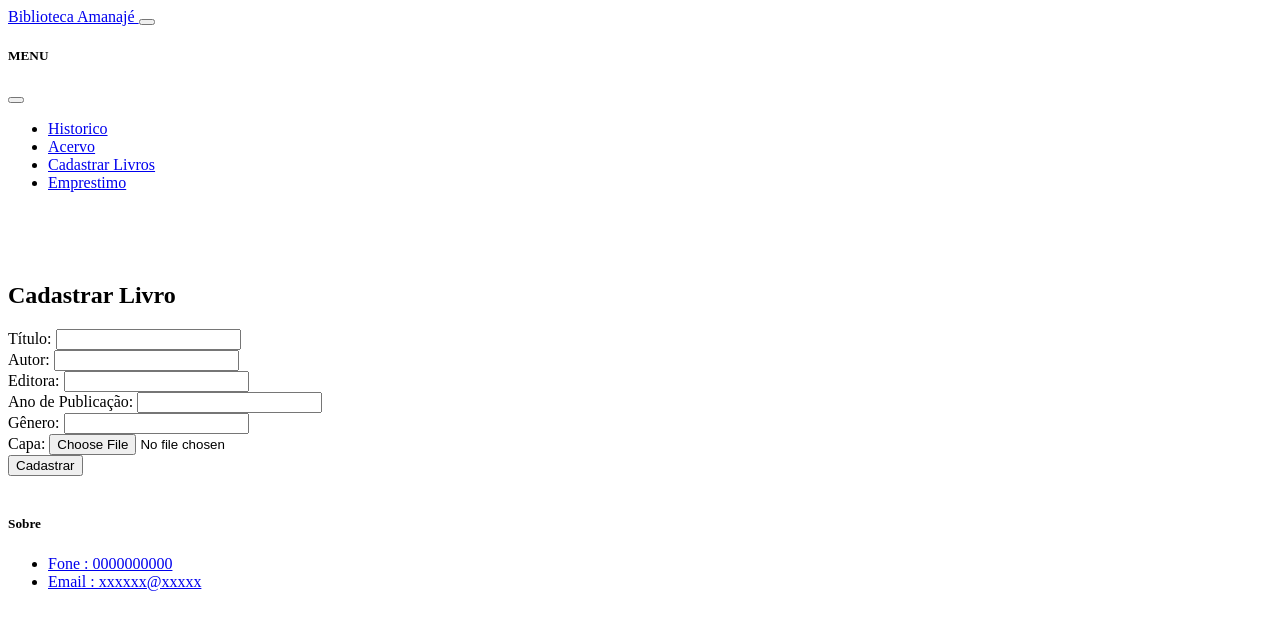
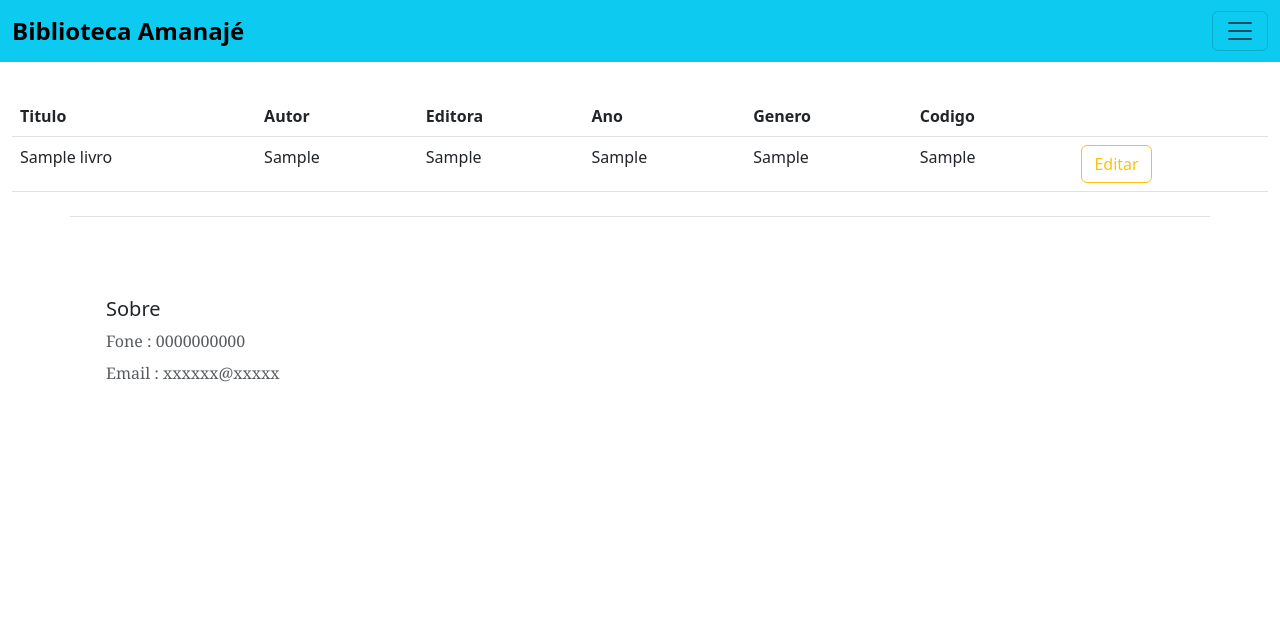
Before and after one commit to DougVikt/SITE_GERENT_BIBLIOTECA, a PHP site: page /editar.php in a window 1280 px wide. Shown: the top 630 px of the page. Run offline with PHP 8.4, Linux system fonts and the light colour scheme; tables that the repository leaves empty hold one stand-in row (values such as "Sample post").

Commit message:
Add files via upload

```diff
--- a/editar.php
+++ b/editar.php
@@ -5,10 +5,19 @@
     <meta http-equiv="X-UA-Compatible" content="IE=edge">
     <meta name="viewport" content="width=device-width, initial-scale=1.0">
     <title>editar</title>
+    <link rel="stylesheet" href="css/style.css"/>
+    <link rel="stylesheet" href="css/bootstrap.min.css"/>
+    <link rel="shortcut icon" href="img/logo_aba.svg" type="image/x-icon">
+
 </head>
 <?php
-include('conexao.php')
+include('conexao.php');
+session_start();
 
+$sql = "SELECT * FROM livros where 1 ";
+$stmt = $pdo->prepare($sql);
+$stmt->execute();
+$livros = $stmt->fetchAll(PDO::FETCH_ASSOC);
 
 
 
@@ -59,38 +68,42 @@ include('conexao.php')
   </nav>
   <br>
   <br>
-  <div class="container-fluid mt-3 w-75 posi">
-    <h2 class="mb-3 text-center">Cadastrar Livro</h2>
-    <form method="post" action="" enctype="multipart/form-data" class="fs-5 fw-bold">
-      <div class="mb-3">
-        <label for="titulo">Título:</label>
-        <input type="text" class="form-control rounded-4 border-info shadow-sm" id="titulo" name="titulo">
-      </div>
-      <div class="mb-3">
-        <label for="autor">Autor:</label>
-        <input type="text" class="form-control rounded-4 border-info shadow-sm" id="autor" name="autor">
-      </div>
-      <div class="mb-3">
-        <label for="editora">Editora:</label>
-        <input type="text" class="form-control rounded-4 border-info shadow-sm" id="editora" name="editora">
-      </div>
-      <div class="mb-3">
-        <label for="ano">Ano de Publicação:</label>
-        <input type="txt" class="form-control rounded-4 border-info shadow-sm" id="ano" name="ano"pattern="[0-9]{4}" maxlength="4">
-      </div>
-      <div class="mb-3">
-        <label for="genero">Gênero:</label>
-        <input type="text" class="form-control rounded-4 border-info shadow-sm" id="genero" name="genero">
-      </div>
-      <div class="mb-3">
-        <label for="capa">Capa:</label>
-        <input type="file" class="form-control rounded-4 border-info shadow-sm" id="capa" name="capa" title="Formato recomendado : jpg ou jpeg " >
-      </div>
-      <button type="submit" class="btn btn-info">Cadastrar</button>
-    </form>
+  <?php if (count($livros) > 0){ ?>
+<div class="container-fluid mt-5">
+    <table class="table">
+      <thead>
+        <tr>
+          <th>Titulo</th>
+          <th>Autor</th>
+          <th>Editora</th>
+          <th>Ano</th>
+          <th>Genero</th>
+          <th>Codigo</th>
+          <th></th>
+        </tr>
+      </thead>
+
+      <tbody>
+        <?php foreach ($livros as $livro):?>
+          <tr>
+            <td><?php echo $livro['titulo'];  ?></td>
+            <td><?php echo $livro['autor']; ?></td>
+            <td><?php echo $livro['editora'];  ?></td>
+            <td><?php echo $livro['ano'];  ?></td>
+            <td><?php echo $livro['genero'];  ?></td>
+            <td><?php echo $livro['codigo'];  ?></td>
+            <td>
+              <button class="btn btn-outline-warning fs-6" type="submit" id="editar">Editar
+              </button>
+            </td>
+          </tr>
+        <?php endforeach; ?>
+      </tbody>
+    </table>
+    <?php }else { ?>
+    <p class="text-capitalize text-lg-center fs-3">Sem livros no acervo</p>
+  <?php }?>
   </div>
-  <br>
-
 
  <!----------------------------------- footer ------------------------------------->
  <div class="container">
```
Also changed, not shown: historico_user.php (+22 -8 lines).
